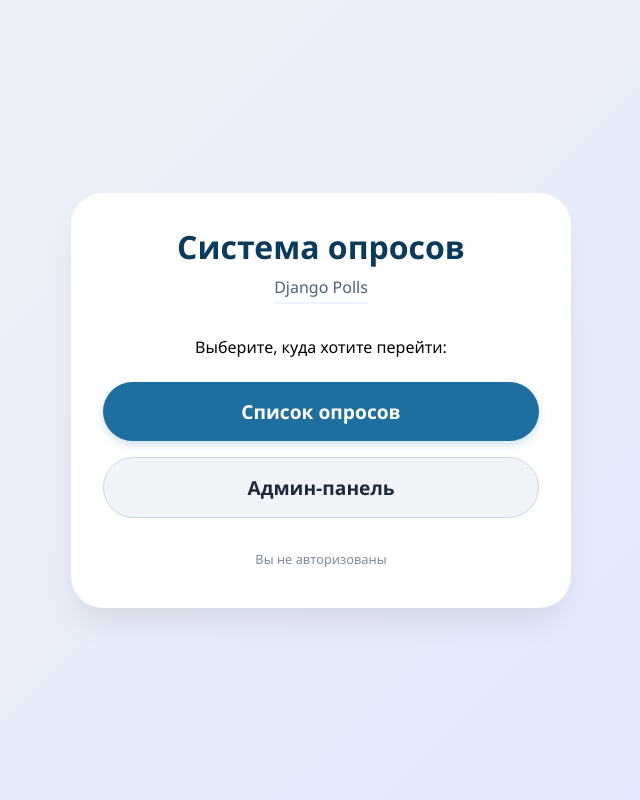
After one commit to NMaDNOrangeN/django-task, a Django app: page / in a window 1280 px wide. The commit adds this page. Shown: the whole page, without its empty margins (319-959 px from the left). Run offline with Django 5.2, Linux system fonts and the light colour scheme.

Commit message:
updated version

```diff
--- a/djangotutorial/mysite/settings.py
+++ b/djangotutorial/mysite/settings.py
@@ -55,7 +55,7 @@ ROOT_URLCONF = "mysite.urls"
 TEMPLATES = [
     {
         "BACKEND": "django.template.backends.django.DjangoTemplates",
-        "DIRS": [BASE_DIR / "templates"],
+        "DIRS": [BASE_DIR / "templates", BASE_DIR / "mysite" / "templates"],
         "APP_DIRS": True,
         "OPTIONS": {
             "context_processors": [
--- /dev/null
+++ b/djangotutorial/mysite/templates/home.html
@@ -0,0 +1,118 @@
+<!doctype html>
+<html lang="ru">
+  <head>
+    <meta charset="UTF-8" />
+    <meta name="viewport" content="width=device-width, initial-scale=1.0" />
+    <title>Главная — Опросы</title>
+    <style>
+      * {
+        margin: 0;
+        padding: 0;
+        box-sizing: border-box;
+      }
+
+      body {
+        font-family: "Segoe UI", Tahoma, Geneva, Verdana, sans-serif;
+        background: linear-gradient(135deg, #f0f2f5 0%, #e0e7ff 100%);
+        min-height: 100vh;
+        display: flex;
+        align-items: center;
+        justify-content: center;
+        padding: 1rem;
+      }
+
+      .card {
+        max-width: 500px;
+        width: 100%;
+        background: white;
+        border-radius: 32px;
+        box-shadow: 0 20px 35px -10px rgba(0, 0, 0, 0.1);
+        padding: 2rem 2rem 2.5rem;
+        text-align: center;
+        transition: transform 0.2s;
+      }
+
+      h1 {
+        font-size: 2rem;
+        font-weight: 600;
+        color: #0a3b5c;
+        margin-bottom: 0.5rem;
+      }
+
+      .subtitle {
+        color: #4a627a;
+        margin-bottom: 2rem;
+        border-bottom: 2px solid #eef2ff;
+        display: inline-block;
+        padding-bottom: 0.25rem;
+      }
+
+      .button-group {
+        display: flex;
+        flex-direction: column;
+        gap: 1rem;
+        margin-top: 1.5rem;
+      }
+
+      .btn {
+        display: block;
+        padding: 1rem;
+        text-decoration: none;
+        font-size: 1.2rem;
+        font-weight: 600;
+        border-radius: 60px;
+        transition: all 0.2s;
+        text-align: center;
+      }
+
+      .btn-primary {
+        background: #1e6f9f;
+        color: white;
+        box-shadow: 0 4px 8px rgba(30, 111, 159, 0.2);
+      }
+
+      .btn-primary:hover {
+        background: #0f5b85;
+        transform: translateY(-2px);
+        box-shadow: 0 8px 18px rgba(30, 111, 159, 0.3);
+      }
+
+      .btn-secondary {
+        background: #f1f5f9;
+        color: #1e293b;
+        border: 1px solid #cbd5e1;
+      }
+
+      .btn-secondary:hover {
+        background: #e6edf5;
+        transform: translateY(-2px);
+      }
+
+      .footer {
+        margin-top: 2rem;
+        font-size: 0.8rem;
+        color: #7c8b9c;
+      }
+    </style>
+  </head>
+  <body>
+    <div class="card">
+      <h1>Система опросов</h1>
+      <div class="subtitle">Django Polls</div>
+      <p>Выберите, куда хотите перейти:</p>
+      <div class="button-group">
+        <a href="{% url 'polls:index' %}" class="btn btn-primary"
+          >Список опросов</a
+        >
+        <a href="{% url 'admin:index' %}" class="btn btn-secondary"
+          >Админ-панель</a
+        >
+      </div>
+      <div class="footer">
+        {% if user.is_authenticated %} Вы вошли как
+        <strong>{{ user.username }}</strong>
+        {% else %} Вы не авторизованы {% endif %}
+      </div>
+    </div>
+  </body>
+</html>
--- a/djangotutorial/mysite/urls.py
+++ b/djangotutorial/mysite/urls.py
@@ -1,7 +1,9 @@
 from django.contrib import admin
 from django.urls import include, path
+from . import views
 
 urlpatterns = [
+    path("", views.home, name="home"),
     path("polls/", include("polls.urls")),
     path("admin/", admin.site.urls),
 ]
--- /dev/null
+++ b/djangotutorial/mysite/views.py
@@ -0,0 +1,5 @@
+from django.shortcuts import render
+
+
+def home(request):
+    return render(request, "home.html")
```
Also changed, not shown: djangotutorial/polls/static/polls/style.css (+176 -2 lines), djangotutorial/polls/templates/admin/base_site.html (+24 -0 lines), djangotutorial/polls/templates/polls/detail.html (+31 -7 lines), djangotutorial/polls/templates/polls/index.html (+17 -3 lines), djangotutorial/polls/templates/polls/results.html (+27 -9 lines), djangotutorial/db.sqlite3, djangotutorial/polls/static/polls/images/i.webp (added).
